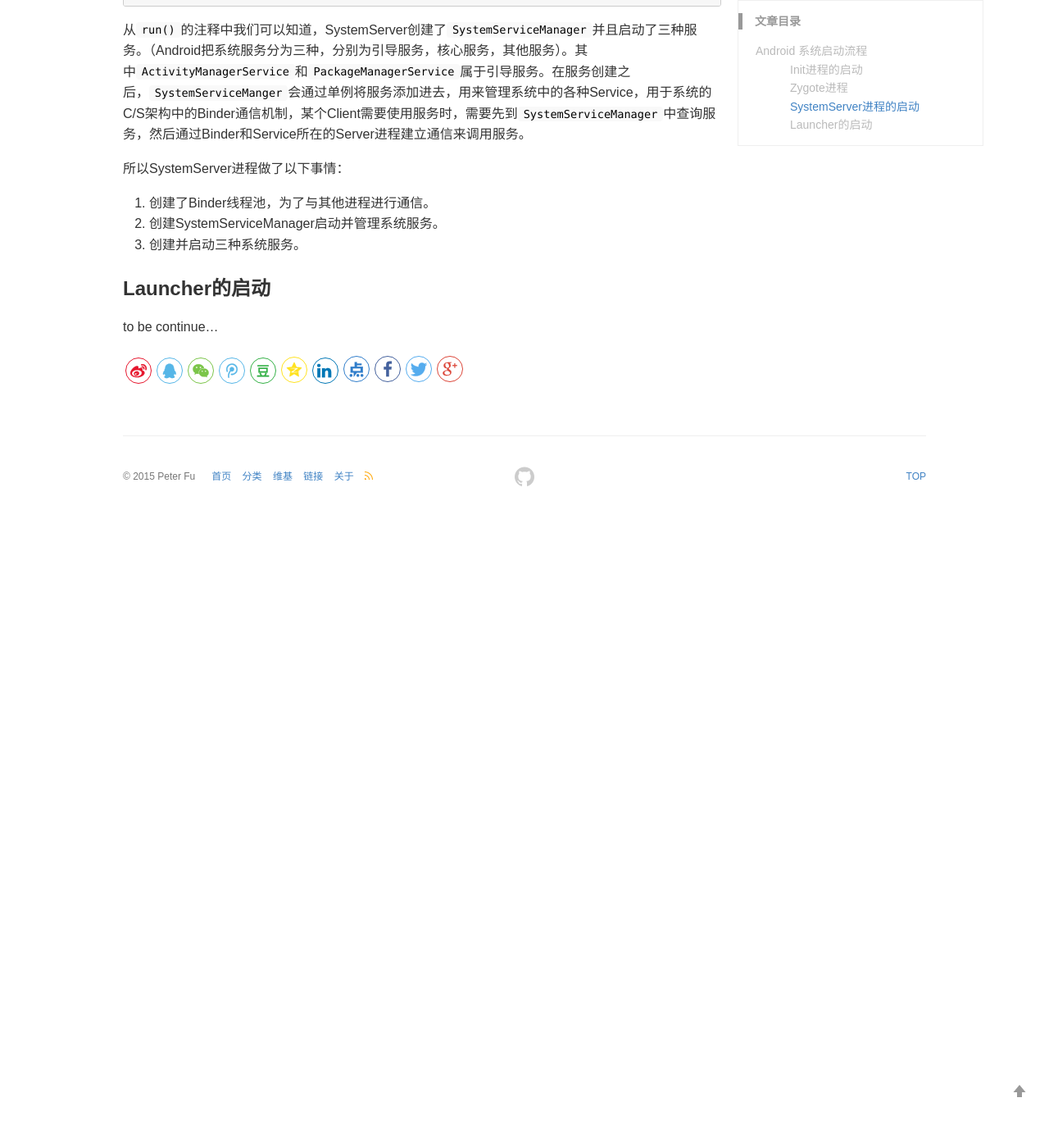
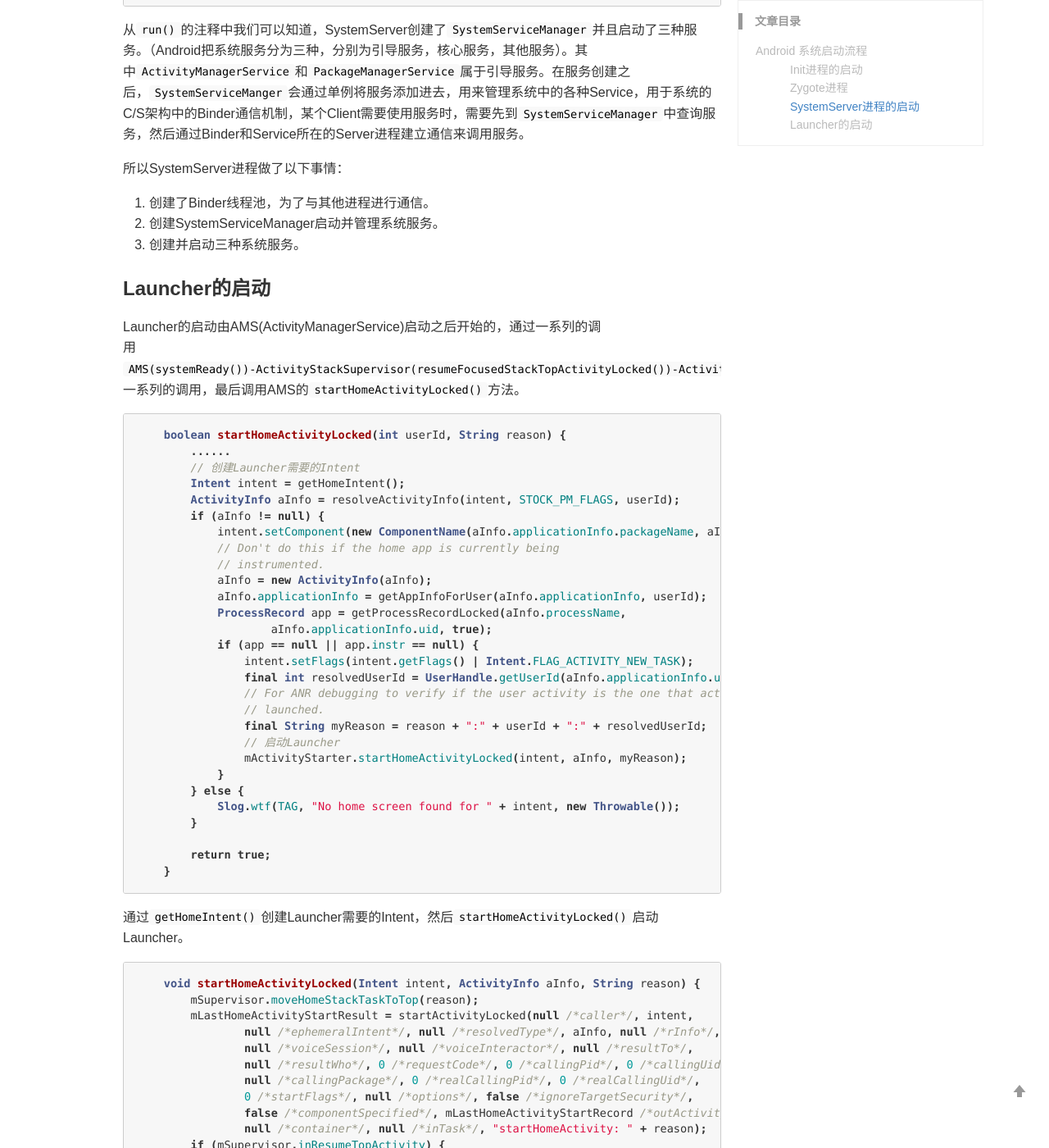
Before and after one commit to PeterXiaosa/PeterXiaosa.github.io, a Jekyll site: the page built from _posts/2019-09-09-Android系统启动流程.md, in a window 1280 px wide and 1400 px high, scrolled down 10691 px. Shown: the whole window at 82% size. Built offline with Jekyll 4.4.1, drawn with Linux system fonts in a browser that asks for light colours; comment, search, counter and statistics services are not loaded; before the commit the page ends 11321 px from its top, so only the background shows below that; some of the changed text lies outside the part shown.

Commit message:
1.更新文档。

````diff
--- a/_posts/2019-09-09-Android系统启动流程.md
+++ b/_posts/2019-09-09-Android系统启动流程.md
@@ -22,7 +22,7 @@ cond(no)->op
 ``` -->
 Android 启动流程大致分为以下几步
 
-* 1. Init进程的启动。
+* 1.Init进程的启动。
 * 2. Zygote进程的启动
 * 3. SystemServer进程的启动
 * 4. Launcher的启动
@@ -486,5 +486,61 @@ public static void main(String argv[]) {
 
 
 ### Launcher的启动
-to be continue...
-<!-- Launcher的启动可由AMS(ActivityManagerService)启动之后开始的，在上文SystemServer执行的`startOtherService()`方法中， -->
+Launcher的启动由AMS(ActivityManagerService)启动之后开始的，通过一系列的调用`AMS(systemReady())-ActivityStackSupervisor(resumeFocusedStackTopActivityLocked())-ActivityStack(resumeTopActivityUncheckedLocked())-ActivityStack(resumeTopActivityInnerLocked())-ActivityStackSupervisor(resumeHomeStackTask)-AMS(startHomeActivityLocked())`一系列的调用，最后调用AMS的`startHomeActivityLocked()`方法。
+<!-- 在上文SystemServer执行的`startOtherService()`方法中， -->
+```java
+    boolean startHomeActivityLocked(int userId, String reason) {
+        ......
+        // 创建Launcher需要的Intent
+        Intent intent = getHomeIntent();
+        ActivityInfo aInfo = resolveActivityInfo(intent, STOCK_PM_FLAGS, userId);
+        if (aInfo != null) {
+            intent.setComponent(new ComponentName(aInfo.applicationInfo.packageName, aInfo.name));
+            // Don't do this if the home app is currently being
+            // instrumented.
+            aInfo = new ActivityInfo(aInfo);
+            aInfo.applicationInfo = getAppInfoForUser(aInfo.applicationInfo, userId);
+            ProcessRecord app = getProcessRecordLocked(aInfo.processName,
+                    aInfo.applicationInfo.uid, true);
+            if (app == null || app.instr == null) {
+                intent.setFlags(intent.getFlags() | Intent.FLAG_ACTIVITY_NEW_TASK);
+                final int resolvedUserId = UserHandle.getUserId(aInfo.applicationInfo.uid);
+                // For ANR debugging to verify if the user activity is the one that actually
+                // launched.
+                final String myReason = reason + ":" + userId + ":" + resolvedUserId;
+                // 启动Launcher
+                mActivityStarter.startHomeActivityLocked(intent, aInfo, myReason);
+            }
+        } else {
+            Slog.wtf(TAG, "No home screen found for " + intent, new Throwable());
+        }
+
+        return true;
+    }
+```
+通过`getHomeIntent()`创建Launcher需要的Intent，然后`startHomeActivityLocked()`启动Launcher。
+
+```java
+    void startHomeActivityLocked(Intent intent, ActivityInfo aInfo, String reason) {
+        mSupervisor.moveHomeStackTaskToTop(reason);
+        mLastHomeActivityStartResult = startActivityLocked(null /*caller*/, intent,
+                null /*ephemeralIntent*/, null /*resolvedType*/, aInfo, null /*rInfo*/,
+                null /*voiceSession*/, null /*voiceInteractor*/, null /*resultTo*/,
+                null /*resultWho*/, 0 /*requestCode*/, 0 /*callingPid*/, 0 /*callingUid*/,
+                null /*callingPackage*/, 0 /*realCallingPid*/, 0 /*realCallingUid*/,
+                0 /*startFlags*/, null /*options*/, false /*ignoreTargetSecurity*/,
+                false /*componentSpecified*/, mLastHomeActivityStartRecord /*outActivity*/,
+                null /*container*/, null /*inTask*/, "startHomeActivity: " + reason);
+        if (mSupervisor.inResumeTopActivity) {
+            // If we are in resume section already, home activity will be initialized, but not
+            // resumed (to avoid recursive resume) and will stay that way until something pokes it
+            // again. We need to schedule another resume.
+            mSupervisor.scheduleResumeTopActivities();
+        }
+    }
+```
+`startHomeActivityLocked()`通过`startActivityLocked()`启动，进入了Activity的启动流程，启动Launcher。
+
+
+
+* 遗留问题：https://www.zhihu.com/question/345196352
````
